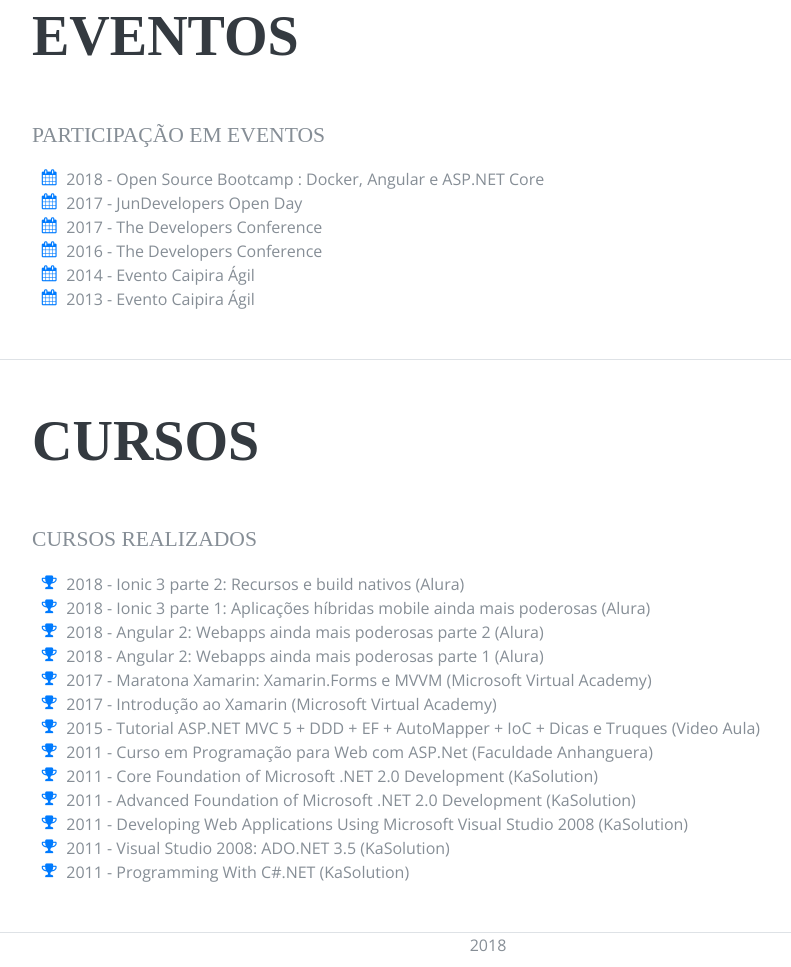
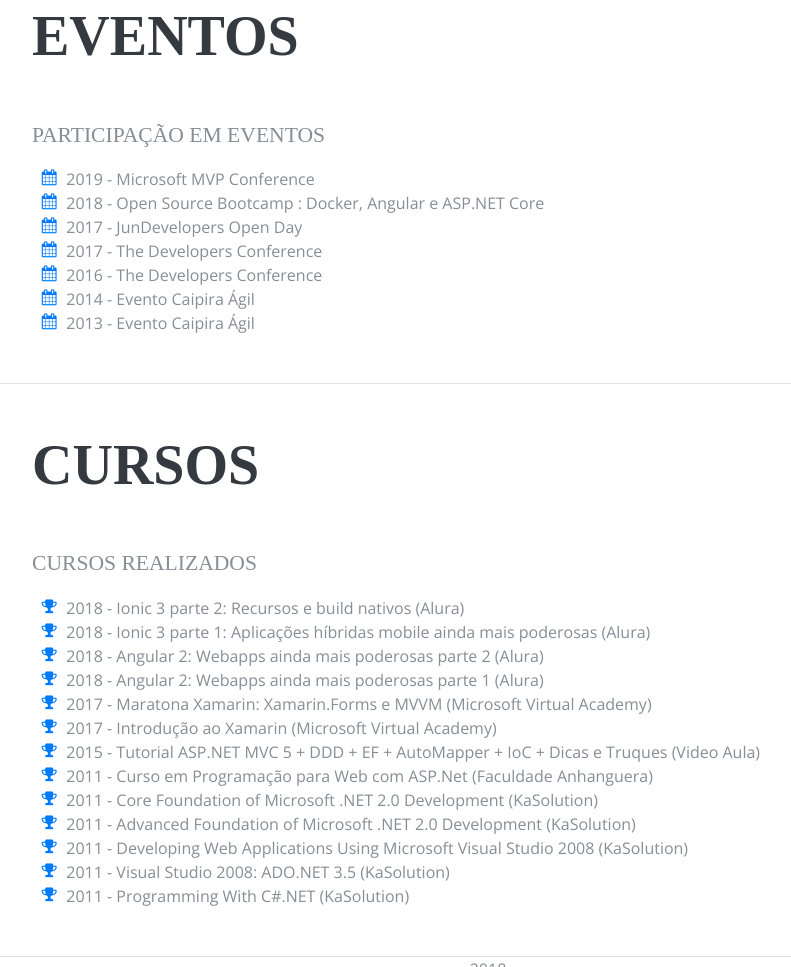
Before and after one commit to andretiagoss/Curriculo, a plain HTML site: page index.html in a window 1280 px wide. Shown: the part 3148-4115 px from the top of the page, without its empty margins (288-1079 px from the left). Drawn offline with nearby package versions, Linux system fonts and the light colour scheme; a web font is replaced by a local one.

Commit message:
atualização de eventos

```diff
--- a/index.html
+++ b/index.html
@@ -345,8 +345,12 @@
         <div class="subheading mb-3">Participação em Eventos</div>
         <ul class="fa-ul mb-0">
 
+		  <li>
+            <i class="fa-li fa fa-calendar text-warning"></i>
+            2019 - Microsoft MVP Conference
+          </li>
+
           <li>
-
             <i class="fa-li fa fa-calendar text-warning"></i>
             2018 - Open Source Bootcamp : Docker, Angular e ASP.NET Core
           </li>
```
